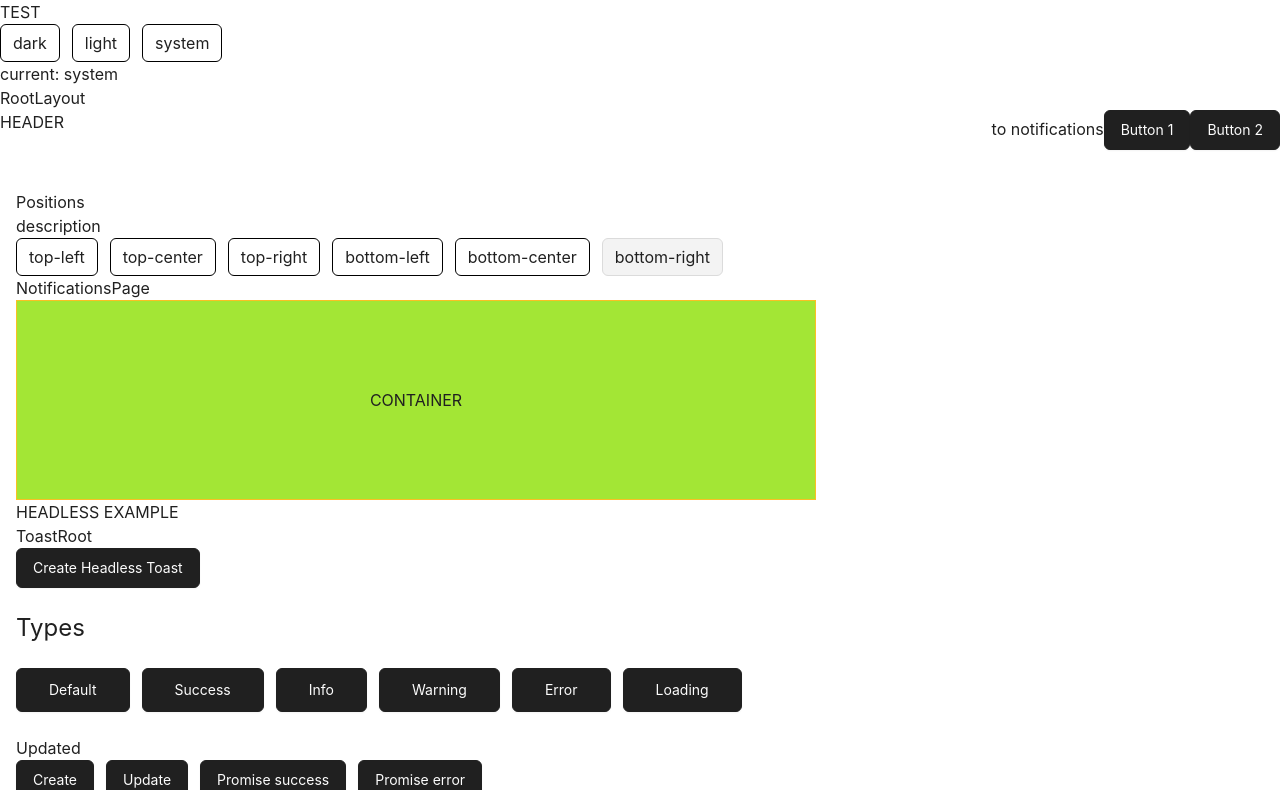
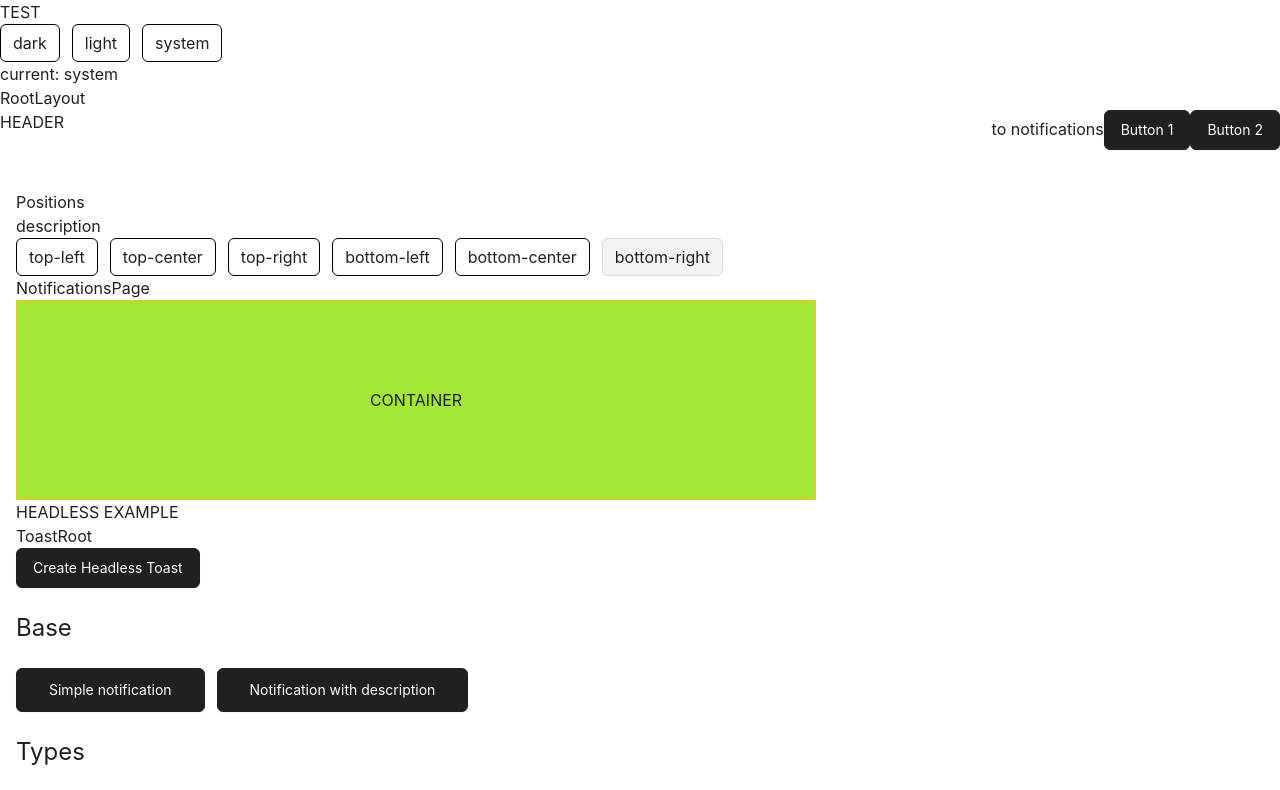
Before and after one commit to DanielEsh/react-toasts, a React (Vite) app: page /notifications in a window 1280 px wide. Shown: the top 790 px of the page. Built offline with nearby package versions, Linux system fonts and the light colour scheme.

Commit message:
feature(layout): base example

```diff
--- a/src/routes/notifications-page/notifications-page.tsx
+++ b/src/routes/notifications-page/notifications-page.tsx
@@ -13,6 +13,7 @@ import {
 } from '@/notification'
 import { HeadlessExample } from './ui/headless-example.tsx'
 import { TypesExample } from '@/routes/notifications-page/ui/types-example.tsx'
+import { BaseExample } from '@/routes/notifications-page/ui/base-example.tsx'
 
 export const NotificationsPage = () => {
   const showUpdatedNotification = () => {
@@ -80,6 +81,8 @@ export const NotificationsPage = () => {
 
       <HeadlessExample />
 
+      <BaseExample />
+
       <TypesExample />
 
       <h2>Updated</h2>
--- /dev/null
+++ b/src/routes/notifications-page/ui/base-example.tsx
@@ -0,0 +1,45 @@
+import { createNotification } from '@/notification'
+import { Button } from '@/shared/ui'
+import { getUid } from '@/shared/utils'
+
+const makeBaseNotification = () => {
+  createNotification({
+    id: getUid(),
+    title: 'Simple notification',
+    duration: 5,
+  })
+}
+
+const makeBaseNotificationWithDescription = () => {
+  createNotification({
+    id: getUid(),
+    title: 'Simple notification',
+    description:
+      'Lorem ipsum dolor sit amet, consectetur adipiscing elit, sed do eiusmod tempor incididunt ut labore et dolore magna aliqua. Ut enim ad minim veniam, quis nostrud exercitation ullamco laboris nisi ut aliquip ex ea commodo consequat.',
+    duration: 5,
+  })
+}
+
+export const BaseExample = () => {
+  return (
+    <div className="my-6">
+      <h2 className="mb-6 text-2xl">Base</h2>
+
+      <div className="flex gap-3">
+        <Button
+          size="lg"
+          onClick={makeBaseNotification}
+        >
+          Simple notification
+        </Button>
+
+        <Button
+          size="lg"
+          onClick={makeBaseNotificationWithDescription}
+        >
+          Notification with description
+        </Button>
+      </div>
+    </div>
+  )
+}
--- a/src/routes/notifications-page/ui/types-example.tsx
+++ b/src/routes/notifications-page/ui/types-example.tsx
@@ -20,7 +20,7 @@ const descriptionMap: Record<NOTIFICATION_TYPE, string> = {
   loading: 'Loading...',
 }
 
-const handleMakeNotification = (type: NOTIFICATION_TYPE) => {
+const makeNotification = (type: NOTIFICATION_TYPE) => {
   createNotification({
     id: getUid(),
     title: titlesMap[type],
@@ -35,45 +35,45 @@ export const TypesExample = () => {
     <div className="my-6">
       <h2 className="mb-6 text-2xl">Types</h2>
 
-      <div className="flex gap-3 ">
+      <div className="flex gap-3">
         <Button
           size="lg"
-          onClick={() => handleMakeNotification(NOTIFICATION_TYPE.DEFAULT)}
+          onClick={() => makeNotification(NOTIFICATION_TYPE.DEFAULT)}
         >
           Default
         </Button>
 
         <Button
           size="lg"
-          onClick={() => handleMakeNotification(NOTIFICATION_TYPE.SUCCESS)}
+          onClick={() => makeNotification(NOTIFICATION_TYPE.SUCCESS)}
         >
           Success
         </Button>
 
         <Button
           size="lg"
-          onClick={() => handleMakeNotification(NOTIFICATION_TYPE.INFO)}
+          onClick={() => makeNotification(NOTIFICATION_TYPE.INFO)}
         >
           Info
         </Button>
 
         <Button
           size="lg"
-          onClick={() => handleMakeNotification(NOTIFICATION_TYPE.WARNING)}
+          onClick={() => makeNotification(NOTIFICATION_TYPE.WARNING)}
         >
           Warning
         </Button>
 
         <Button
           size="lg"
-          onClick={() => handleMakeNotification(NOTIFICATION_TYPE.ERROR)}
+          onClick={() => makeNotification(NOTIFICATION_TYPE.ERROR)}
         >
           Error
         </Button>
 
         <Button
           size="lg"
-          onClick={() => handleMakeNotification(NOTIFICATION_TYPE.LOADING)}
+          onClick={() => makeNotification(NOTIFICATION_TYPE.LOADING)}
         >
           Loading
         </Button>
```
